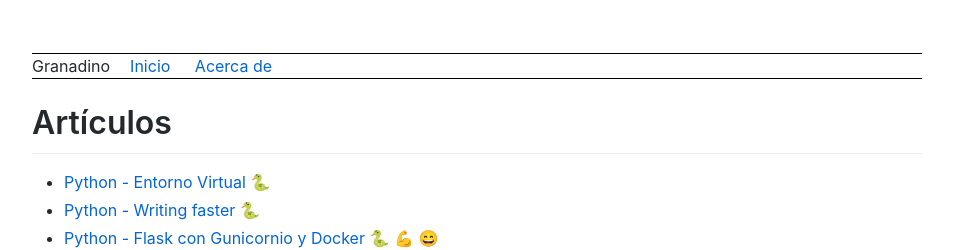
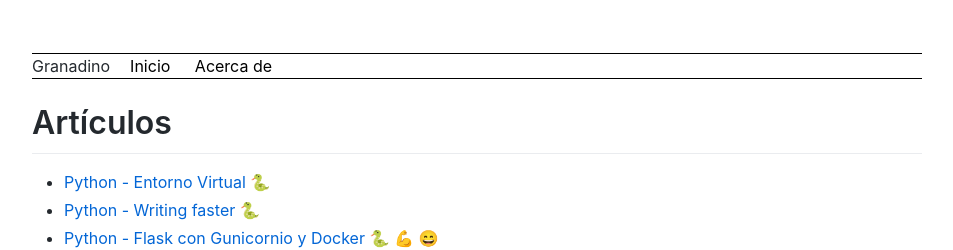
Before and after one commit to Akira3030/formacion, a Jekyll site: the page built from index.md, in a window 1280 px wide. Shown: the top 250 px of the page, without its empty margins (163-1116 px from the left). Built offline with Jekyll 4.4.1, drawn with Linux system fonts in a browser that asks for light colours; emoji names are drawn with the system emoji font.

Commit message:
Update estilo.css

```diff
--- a/assets/css/estilo.css
+++ b/assets/css/estilo.css
@@ -37,11 +37,5 @@
 .markdown-body .header-nav a {
 	display: inline-block;
 	padding-left: 0px;
-	font-color: black;
+	color: black;
 }
-.markdown-body .header-nav .link {
-	color: #FF0000;
-}
-.markdown-body .header-nav .link:hover {
-	color: #00FF00;
-}
```
